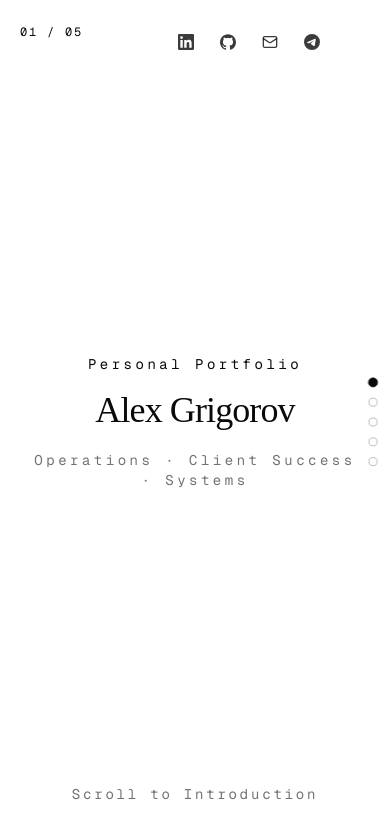
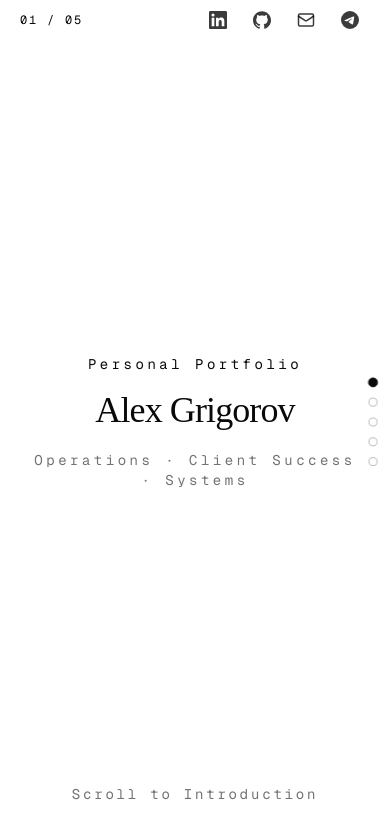
Before and after one commit to alex-grigorov/operations-portfolio, a Next.js app: page / in a window 390 px wide. Shown: the top 838 px of the page. Built offline with nearby package versions, Linux system fonts and the light colour scheme.

Commit message:
Align header social icons on mobile
Use full-width header bar with centered row, flush-right icon group,
and even tap targets without extra right padding.

Co-authored-by: rbguwings <rbguwings@proton.me>

```diff
--- a/components/scroll-snap-portfolio.tsx
+++ b/components/scroll-snap-portfolio.tsx
@@ -205,9 +205,10 @@ export function ScrollSnapPortfolio() {
         ))}
       </nav>
 
-      <div className="safe-top fixed left-5 right-5 top-6 z-50 flex items-start justify-between gap-2 pr-10 sm:left-8 sm:right-8 sm:top-8 sm:gap-4 sm:pr-0">
+      <header className="safe-top fixed inset-x-0 top-0 z-50 px-5 pt-6 sm:px-8 sm:pt-8">
+        <div className="flex items-center justify-between gap-4">
           <p
-          className="font-mono text-xs tabular-nums tracking-[0.15em] text-foreground max-sm:shrink-0 sm:text-sm sm:tracking-[0.25em] md:text-base"
+            className="font-mono text-xs leading-none tabular-nums tracking-[0.15em] text-foreground sm:text-sm sm:tracking-[0.25em] md:text-base"
             aria-live="polite"
             aria-atomic="true"
           >
@@ -216,6 +217,7 @@ export function ScrollSnapPortfolio() {
           </p>
           <SocialLinks className="shrink-0" variant="compact" />
         </div>
+      </header>
 
       <main
         ref={scrollerRef}
--- a/components/social-links.tsx
+++ b/components/social-links.tsx
@@ -112,8 +112,8 @@ export function SocialLinks({ className, variant = "default" }: SocialLinksProps
     <nav
       aria-label="Social and contact links"
       className={cn(
-        "flex items-center",
-        compact ? "gap-2 max-sm:gap-1.5 sm:gap-2.5 md:gap-4" : "gap-4 sm:gap-5",
+        "flex items-center justify-end",
+        compact ? "gap-1 sm:gap-2.5 md:gap-4" : "gap-4 sm:gap-5",
         className,
       )}
     >
@@ -131,14 +131,15 @@ export function SocialLinks({ className, variant = "default" }: SocialLinksProps
             title={link.label}
             className={cn(
               "inline-flex items-center justify-center text-foreground/80 transition-colors hover:text-foreground",
-              compact && "min-h-11 min-w-11 max-sm:min-h-9 max-sm:min-w-9",
+              compact &&
+                "size-10 shrink-0 rounded-full sm:size-11",
               compact &&
                 LOW_PRIORITY_PLATFORMS.includes(link.platform) &&
                 "max-sm:hidden",
             )}
           >
             <Icon
-              className={cn(compact ? "size-4 sm:size-5" : "size-5")}
+              className={cn(compact ? "size-[1.125rem] sm:size-5" : "size-5")}
               aria-hidden
             />
           </a>
```
Lines whose indentation alone changed are shown as unchanged.
